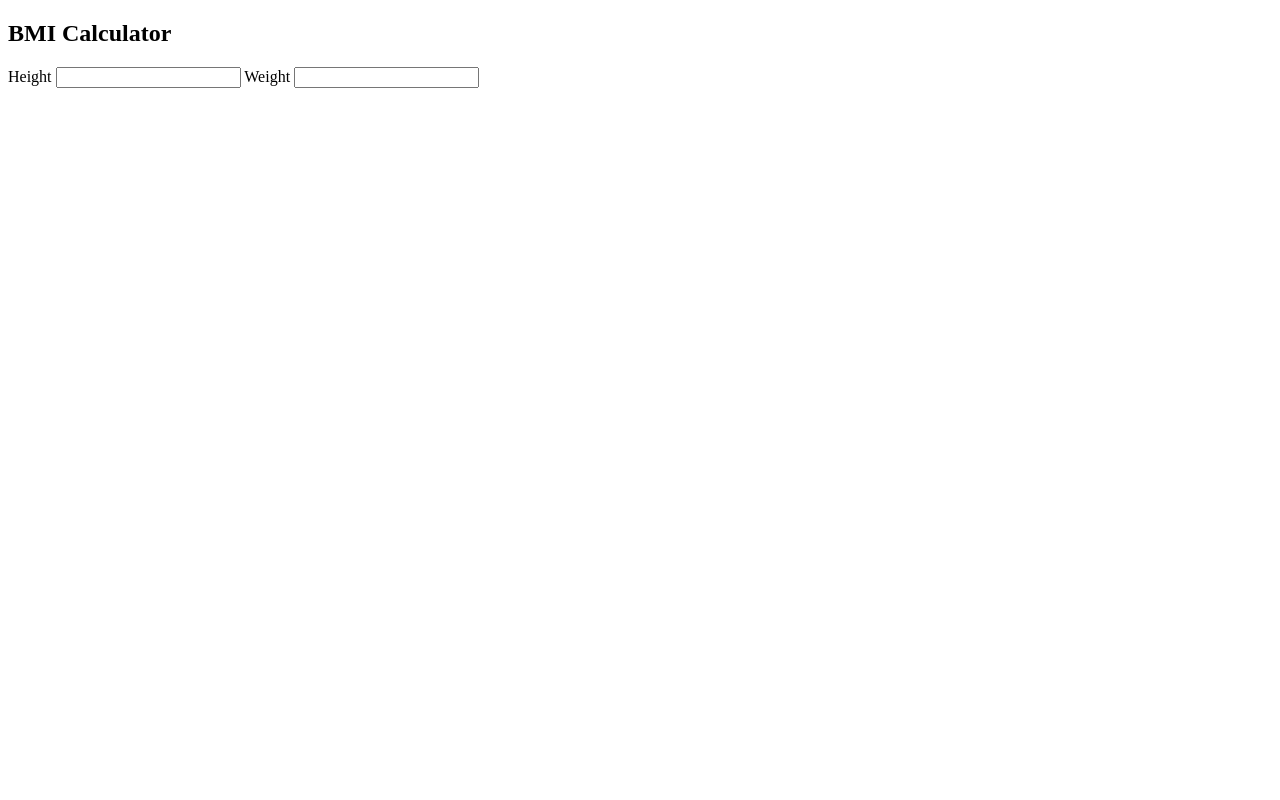
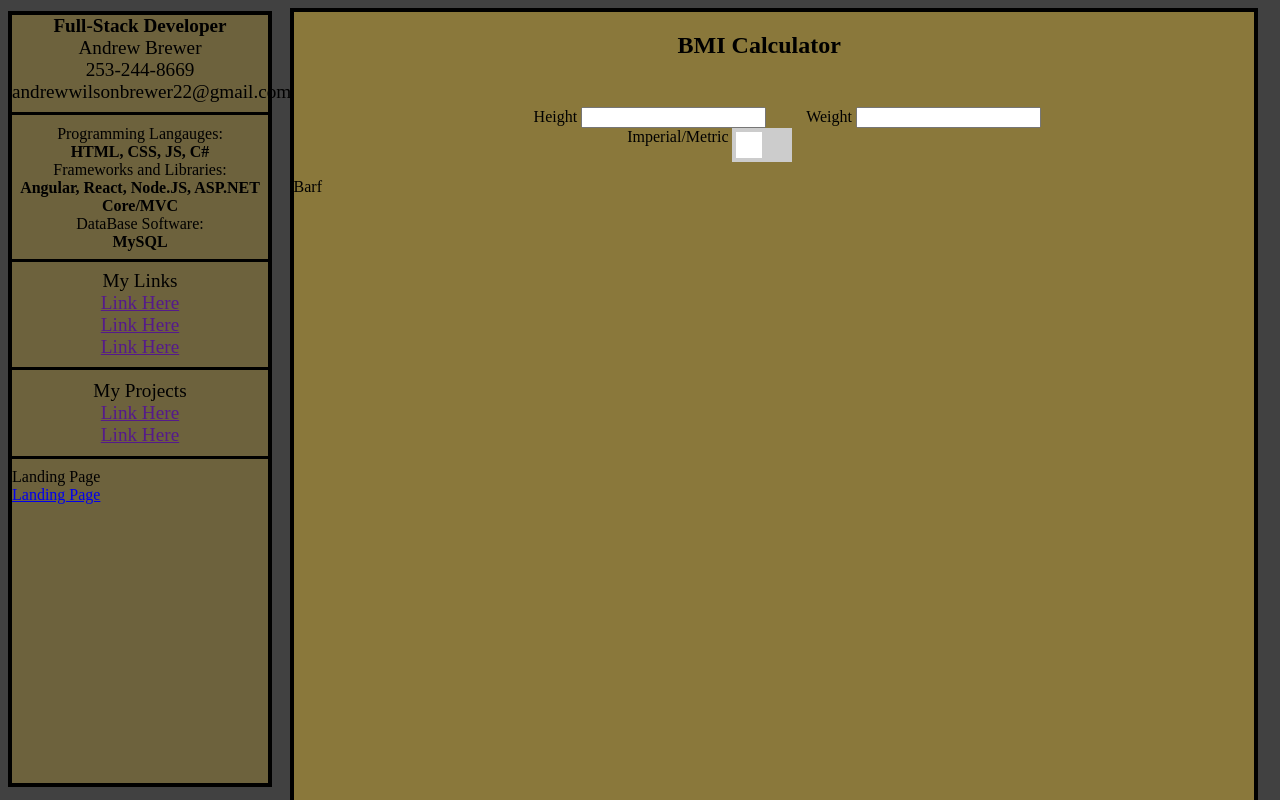
Before and after one commit to andrewbrewer22/resume-exhibit, a plain HTML site: page portfolio/BMIcalc/bmi-index.html in a window 1280 px wide. Shown: the top 800 px of the page. Drawn offline with Linux system fonts and the light colour scheme.

Commit message:
styleized bmi page

```diff
--- a/portfolio/BMIcalc/bmi-index.html
+++ b/portfolio/BMIcalc/bmi-index.html
@@ -10,23 +10,90 @@
 
     <body class="bmi-body">
 
-        <!--Explanation of calculations-->
-        <section>
-            <h2>BMI Calculator</h2>
-        </section>
+        <section class="break-container">
+            <!--LEFT BREAK-->
+            <section class="leftbreak">
+                <!--Contact Information-->
+                <div class="contact-info">
+                    <span class="br" id="bold-this">Full-Stack Developer</span>
+                    <span class="br">Andrew Brewer</span>
+                    <span class="br">253-244-8669</span>
+                    <span class="br">andrewwilsonbrewer22@gmail.com</span>
 
-        <!--User Input section-->
-        <section>
+
+                    <hr class="divider-line">
+                </div>
+                <!--Resources: My current known programming skills-->
+                <div class="resources">
+                    <span class="br">Programming Langauges:</span>
+                    <span class="br" id="bold-this"> HTML, CSS, JS, C#</span>
+                    <span class="br">Frameworks and Libraries:</span>
+                    <span class="br" id="bold-this">Angular, React, Node.JS, ASP.NET Core/MVC</span>
+                    <span class="br">DataBase Software:</span>
+                    <span class="br" id="bold-this">MySQL</span>
+
+                    <hr class="divider-line">
+                </div>
+                <!--My links (not live links) git, facebook, linkedin-->
+                <div class="my-links">
+                    <a class="br">My Links</a>
+                    <a class="br" href="">Link Here</a>
+                    <a class="br" href="">Link Here</a>
+                    <a class="br" href="">Link Here</a>
+
+                    <hr class="divider-line">
+                </div>
+                <!--My projects-->
+                <div class="my-projects">
+                    <a class="br">My Projects</a>
+                    <a class="br" href="">Link Here</a>
+                    <a class="br" href="">Link Here</a>
+
+                    <hr class="divider-line">
+                </div>
+
+                <!--Return to landing page-->
+                <div class="my-landingpage">
+                    <a class="br">Landing Page</a>
+                    <a href="../../resume-exhibit/index.html">Landing Page</a>
+                </div>
+            </section>
+
+            <!--Right Break-->
+            <section class="rightbreak">
+                <!--Explanation of calculations-->
+                 <section>
+                      <h2 class="bmi-title">BMI Calculator</h2>
+                </section>
+
+            <!--User Input section-->
+                <section class="userinput-style">
             <label>Height</label>
             <input class="">
-            <label>Weight</label>
-            <input>
+
+            <label class="weight-style">Weight</label>
+            <input class="">
+
+            <a class="br"></a>
+            <label class="measurment-typebox">Imperial/Metric</label>
+            <a>
+                <label class="switch">
+                    <input type="checkbox">
+                     <span class="slider"></span>
+                </label>
+            </a>
         </section>
 
         <!--Calculated Results-->
         <section>
+            <p>Barf</p>
+        </section>
 
+
+            </section>
         </section>
+
+
 
     </body>
 
--- a/portfolio/BMIcalc/bmi-style.css
+++ b/portfolio/BMIcalc/bmi-style.css
@@ -0,0 +1,131 @@
+/*#region Button Region*/
+
+/* The switch - the box around the slider */
+.switch {
+    position: relative;
+    display: inline-block;
+    width: 60px;
+    height: 34px;
+  }
+
+  /* Hide default HTML checkbox */
+  .switch input {
+    opacity: 0;
+    width: 0;
+    height: 0;
+  }
+
+  /* The slider */
+  .slider {
+    position: absolute;
+    cursor: pointer;
+    top: 0;
+    left: 0;
+    right: 0;
+    bottom: 0;
+    background-color: #ccc;
+    -webkit-transition: .4s;
+    transition: .4s;
+  }
+
+  .slider:before {
+    position: absolute;
+    content: "";
+    height: 26px;
+    width: 26px;
+    left: 4px;
+    bottom: 4px;
+    background-color: white;
+    -webkit-transition: .4s;
+    transition: .4s;
+  }
+
+  input:checked + .slider {
+    background-color: #2196F3;
+  }
+
+  input:focus + .slider {
+    box-shadow: 0 0 1px #2196F3;
+  }
+
+  input:checked + .slider:before {
+    -webkit-transform: translateX(26px);
+    -ms-transform: translateX(26px);
+    transform: translateX(26px);
+  }
+/*#endregion */
+
+/*#region applied everywhere*/
+.br{
+    display: block;
+    margin-bottom: 0em;
+}
+.divider-line{
+    background-color: black;
+    height: 3px;
+    border: none;
+}
+#bold-this{
+    font-weight: bold;
+}
+/*#endregion */
+
+.bmi-body{
+    background-color: rgb(65, 65, 65);
+
+}
+.break-container{
+    width: 50%;
+}
+
+/*right break*/
+.rightbreak{
+    background-color: rgba(212, 175, 55, 0.5);
+    width: 75%;
+    margin-left: 22%;
+    height: 180%;
+
+    position: absolute;
+    border: 4px solid black;
+}
+.bmi-title{
+    margin-left: 40%;
+}
+
+.measurment-typebox{
+    padding-left: 13%;
+}
+.userinput-style{
+    margin-top: 5%;
+    margin-left: 25%;
+}
+.weight-style{
+    padding-left: 5%;
+}
+/*left break*/
+.leftbreak{
+    position: fixed;
+    background-color: rgba(212, 175, 55, 0.3);
+    width: 20%;
+    margin-left: 0%;
+    margin-top: 0.2%;
+    height: 96%;
+
+    border: 4px solid black;
+}
+.contact-info{
+    text-align: center;
+    font-size: 120%;
+}
+.resources{
+    text-align: center;
+}
+
+.my-links{
+    text-align: center;
+    font-size: 120%;
+}
+.my-projects{
+    text-align: center;
+    font-size: 120%;
+}
```
